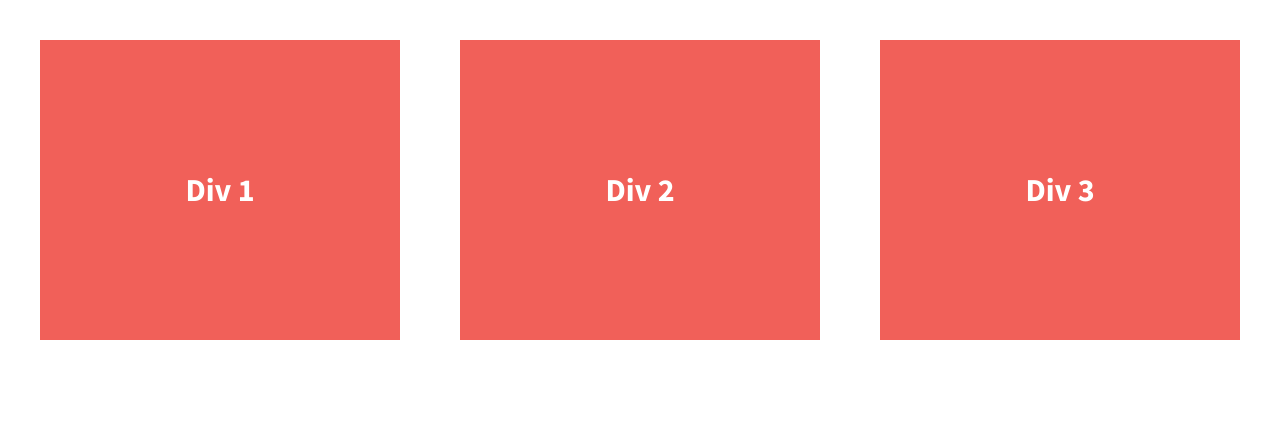
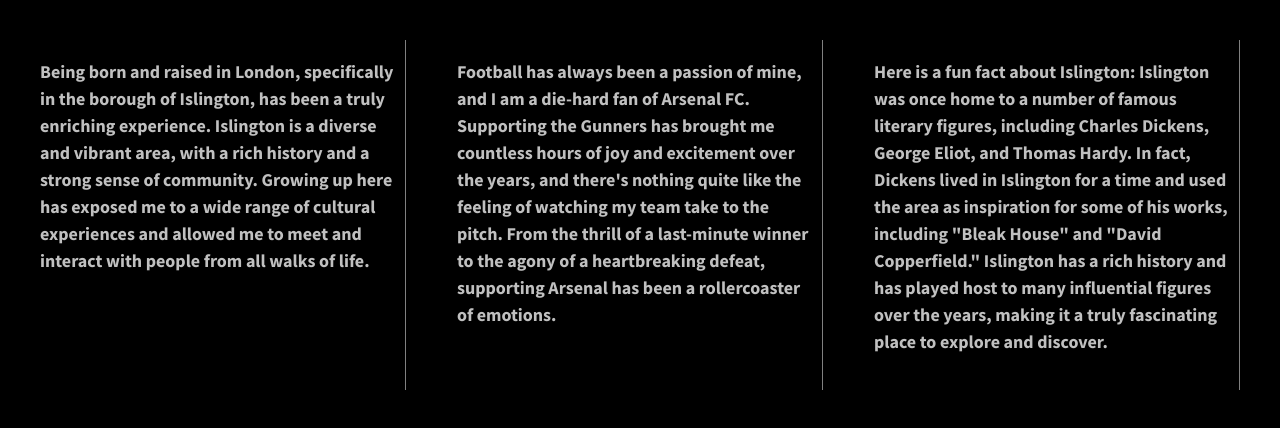
Before and after one commit to MaxStip/flexbox-practice, a plain HTML site: page index.html in a window 1280 px wide. Drawn offline with nearby package versions, Linux system fonts and the light colour scheme.

Commit message:
div content added

```diff
--- a/css/main.css
+++ b/css/main.css
@@ -106,6 +106,7 @@ body {
   padding: 2em;
   font-size: 1.25em;
   height: 100%;
+  background-color: black;
 }
 
 .wrapper {
@@ -117,16 +118,20 @@ body {
 
 .div-1, .div-2, .div-3 {
   /*give the divs a width of 30%, add display:flex, set justify-content and align-items to center*/
-  color: #fff;
+  color:silver;
   line-height: 1.5em;
-  font-size: 1.6em;
-  background-color: #f16059;
-  height: 300px;
+  font-size: 0.9em;
+  height: 350px;
   width: 30%;
   display: flex;
-  justify-content: center;
-  align-items: center;
+  justify-content: flex-start;
+  align-items: flex-start;
+  border-right: 1px solid grey;
+  padding-right: 5px;
+
 }
+
+
 
 
 
--- a/index.html
+++ b/index.html
@@ -23,13 +23,13 @@
 
         <section class="wrapper">
             <div class="div-1">
-                Div 1
+                <p>Being born and raised in London, specifically in the borough of Islington, has been a truly enriching experience. Islington is a diverse and vibrant area, with a rich history and a strong sense of community. Growing up here has exposed me to a wide range of cultural experiences and allowed me to meet and interact with people from all walks of life.</p>
             </div>
             <div class="div-2">
-                Div 2
+                <p>Football has always been a passion of mine, and I am a die-hard fan of Arsenal FC. Supporting the Gunners has brought me countless hours of joy and excitement over the years, and there's nothing quite like the feeling of watching my team take to the pitch. From the thrill of a last-minute winner to the agony of a heartbreaking defeat, supporting Arsenal has been a rollercoaster of emotions.</p>
             </div>
             <div class="div-3">
-                Div 3
+                <p>Here is a fun fact about Islington: Islington was once home to a number of famous literary figures, including Charles Dickens, George Eliot, and Thomas Hardy. In fact, Dickens lived in Islington for a time and used the area as inspiration for some of his works, including "Bleak House" and "David Copperfield." Islington has a rich history and has played host to many influential figures over the years, making it a truly fascinating place to explore and discover.</p>
             </div>
         </section>
 
```
